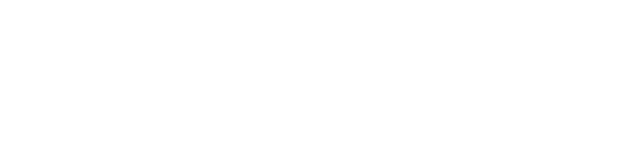
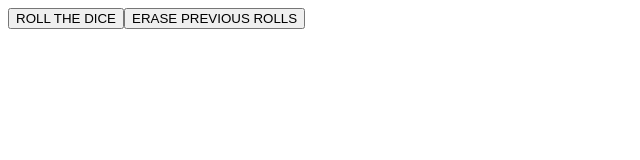
Before and after one commit to Gael-58/gaelsRollerThingo, a website: page index.html in a window 1280 px wide. Shown: the whole page, without its empty margins (0-640 px from the left). Drawn offline with Linux system fonts and the light colour scheme; the site is published under a folder, as on GitHub Pages, so addresses that start at the root find nothing.

Commit message:
Update index.html

```diff
--- a/index.html
+++ b/index.html
@@ -33,5 +33,5 @@
 </body>
 
 <!--<script id="ejercicio" src="./js/ejercicio11.js"></script>-->
-<script id="ejercicio" src="/lib/js/arrayRollLib.js"></script>
+<script id="ejercicio" src="lib/js/arrayRollLib.js"></script>
 </html>
```
